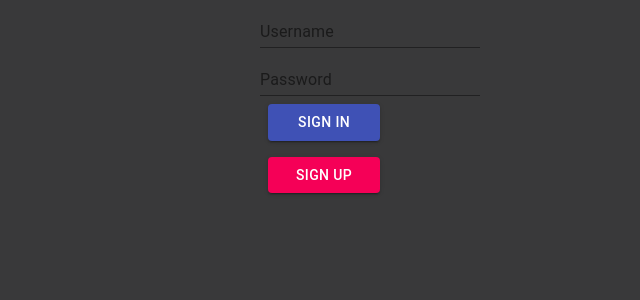
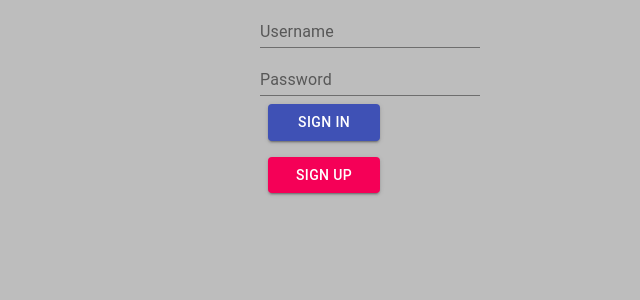
Before and after one commit to ac-cool-breeze/heroku-class, a React (Create React App) app: page / in a window 1280 px wide. Shown: the top 300 px of the page, without its empty margins (270-910 px from the left). Built offline with nearby package versions, Linux system fonts and the light colour scheme.

Commit message:
chat working

```diff
--- a/src/App.js
+++ b/src/App.js
@@ -144,7 +144,7 @@ const theme = createTheme({
 }
 })
 // #39393A  "black"
-// #297373  "blue"
+// #0091ea  "blue"
 /*
 {
     "palette": {
--- a/src/index.css
+++ b/src/index.css
@@ -5,8 +5,8 @@ body {
     sans-serif;
   -webkit-font-smoothing: antialiased;
   -moz-osx-font-smoothing: grayscale;
-  background-color: #39393A;
-  color: #297373;
+  background-color: rgba(0, 0, 0, 0.26);
+  color: #0091ea;
 }
 
 code {
```
